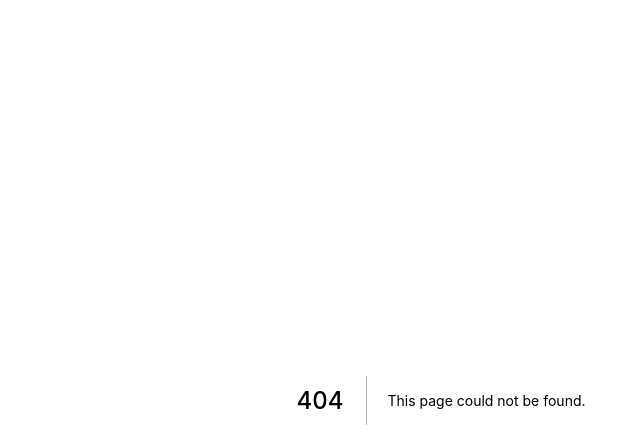
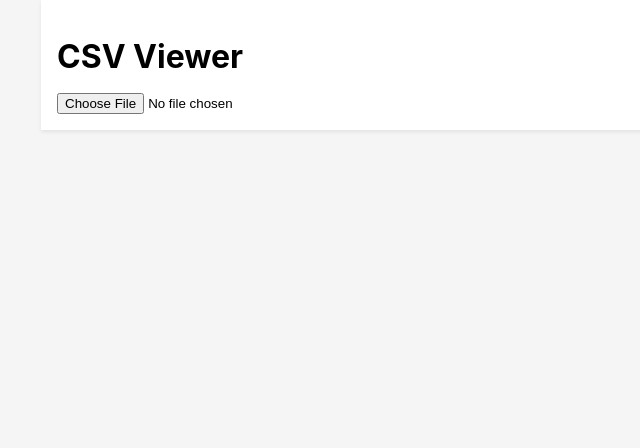
Before and after one commit to jun0222/next-various, a Next.js app: page /csvv in a window 1280 px wide. Before the commit this address had no page. Shown: the top 448 px of the page, without its empty margins (199-839 px from the left). Built offline with nearby package versions, Linux system fonts and the light colour scheme.

Commit message:
Feature: csvビューワー

```diff
--- /dev/null
+++ b/components/CsvViewer/CsvViewer.module.css
@@ -0,0 +1,45 @@
+.body {
+  background-color: #f5f5f5;
+  height: 100vh;
+}
+
+.container {
+  margin: 0 auto;
+  max-width: 800px;
+  padding: 1rem;
+  background-color: #fff;
+  box-shadow: 0 0.125rem 0.25rem rgba(0, 0, 0, 0.075);
+}
+
+.h1 {
+  font-size: 2rem;
+  margin-bottom: 1rem;
+}
+
+.table {
+  width: 100%;
+  border-collapse: collapse;
+  border: 1px solid #ddd;
+  margin-bottom: 1rem;
+}
+
+.thead {
+  background-color: #f5f5f5;
+}
+
+.th,
+.td {
+  padding: 0.5rem;
+  text-align: left;
+  border-bottom: 1px solid #ddd;
+}
+
+.th:first-child,
+.td:first-child {
+  padding-left: 0;
+}
+
+.th:last-child,
+.td:last-child {
+  padding-right: 0;
+}
--- /dev/null
+++ b/components/CsvViewer/index.tsx
@@ -0,0 +1,74 @@
+import { useState } from 'react'
+import { parse } from 'csv'
+import styles from './CsvViewer.module.css'
+
+async function parseCsvData(csvData: string): Promise<any[][]> {
+  return new Promise((resolve, reject) => {
+    parse(csvData, (err, data) => {
+      if (err) {
+        reject(err)
+      } else {
+        resolve(data)
+      }
+    })
+  })
+}
+
+const TableView = ({ data }: { data: any[][] }) => {
+  return (
+    <table className={styles.table}>
+      <thead className={styles.thead}>
+        <tr>
+          {data[0].map((col: any, i: number) => (
+            <th className={styles.th} key={i}>
+              {col}
+            </th>
+          ))}
+        </tr>
+      </thead>
+      <tbody>
+        {data.slice(1).map((row: any[], i: number) => (
+          <tr key={i}>
+            {row.map((cell, j) => (
+              <td className={styles.td} key={j}>
+                {cell}
+              </td>
+            ))}
+          </tr>
+        ))}
+      </tbody>
+    </table>
+  )
+}
+
+const CsvViewer = () => {
+  const [tableData, setTableData] = useState<any[][]>([])
+
+  const handleFileChange = async (e: React.ChangeEvent<HTMLInputElement>) => {
+    const file = e.target.files && e.target.files[0]
+    if (!file) {
+      return
+    }
+
+    const fileReader = new FileReader()
+    fileReader.onload = async (e) => {
+      const data = await parseCsvData(e.target?.result as string)
+      setTableData(data)
+    }
+    fileReader.readAsText(file)
+  }
+
+  return (
+    <div className={styles.body}>
+      <div className={styles.container}>
+        <h1 className={styles.h1}>CSV Viewer</h1>
+        <form>
+          <input type="file" onChange={handleFileChange} />
+        </form>
+        {tableData.length > 0 && <TableView data={tableData} />}
+      </div>
+    </div>
+  )
+}
+
+export default CsvViewer
--- a/package.json
+++ b/package.json
@@ -16,6 +16,7 @@
   "dependencies": {
     "@types/d3": "^7.4.0",
     "axios": "^0.26.1",
+    "csv": "^6.2.8",
     "d3": "4",
     "fs": "^0.0.1-security",
     "next": "12.1.0",
--- /dev/null
+++ b/pages/csvv/index.tsx
@@ -0,0 +1,7 @@
+import CsvViewer from '../../components/CsvViewer'
+
+export const App = () => {
+  return <CsvViewer />
+}
+
+export default App
```
Also changed, not shown: 1 other file (tests, documents, lock files or other folders).
